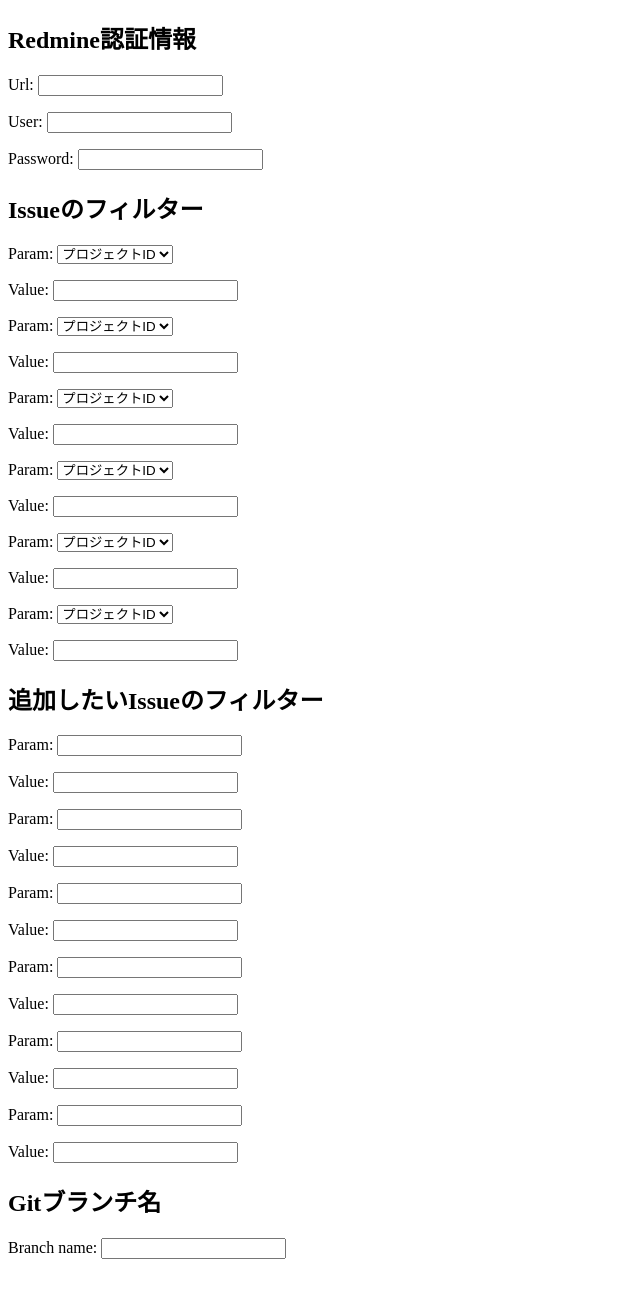
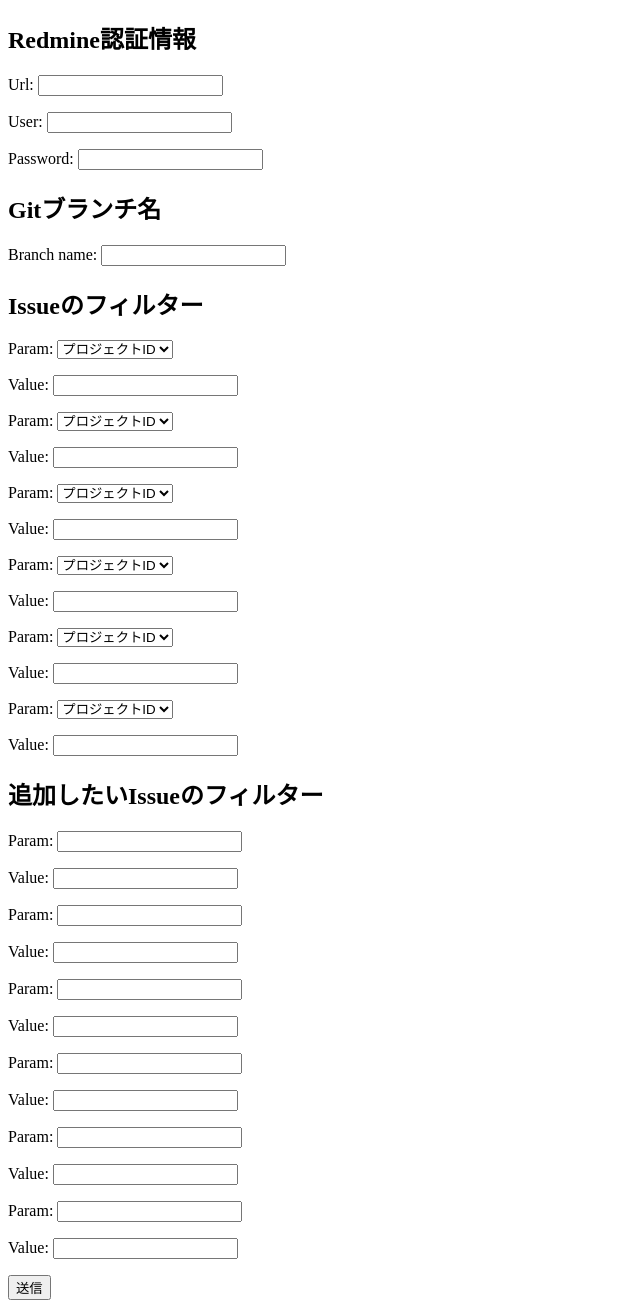
Before and after one commit to sheep333/redmine-github-checker, a Django app: page / in a window 1280 px wide. Shown: the whole page, without its empty margins (0-640 px from the left). Before the commit the page ends 1259 px from the top, so only its background shows below. Run offline with Django 3.2, Linux system fonts and the light colour scheme.

Commit message:
フォームの送信ボタンを追加

```diff
--- a/src/checker/templates/checker/index.html
+++ b/src/checker/templates/checker/index.html
@@ -3,14 +3,13 @@
 <form method="POST">
 <h2>Redmine認証情報</h2>
 {{ auth_form.as_p }}
-
+<h2>Gitブランチ名</h2>
+{{ git_branch_form.as_p }}
 <h2>Issueのフィルター</h2>
 {{ issue_filter_form.as_p }}
 <h2>追加したいIssueのフィルター</h2>
 {{ issue_empty_filter_form.as_p }}
 
-<h2>Gitブランチ名</h2>
-{{ git_branch_form.as_p }}
-
 {% csrf_token %}
+<button type="submit">送信</button>
 </form>
```
